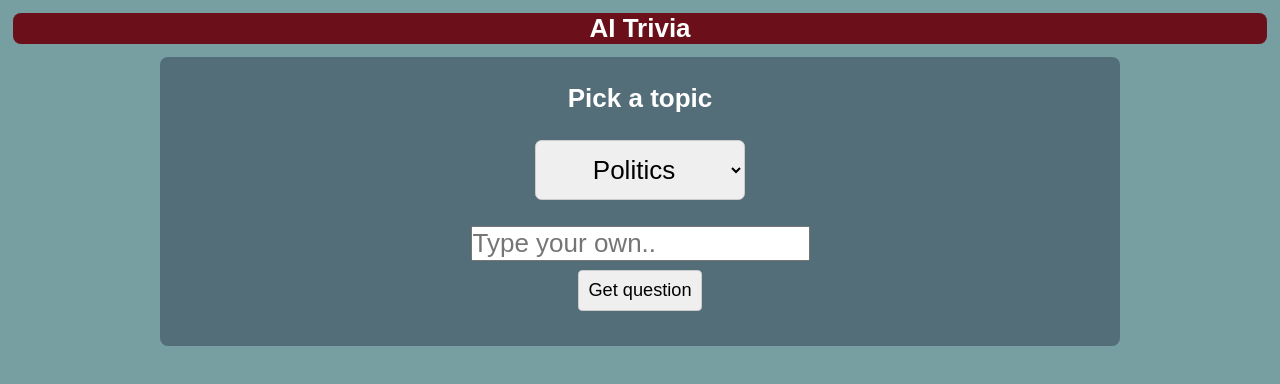
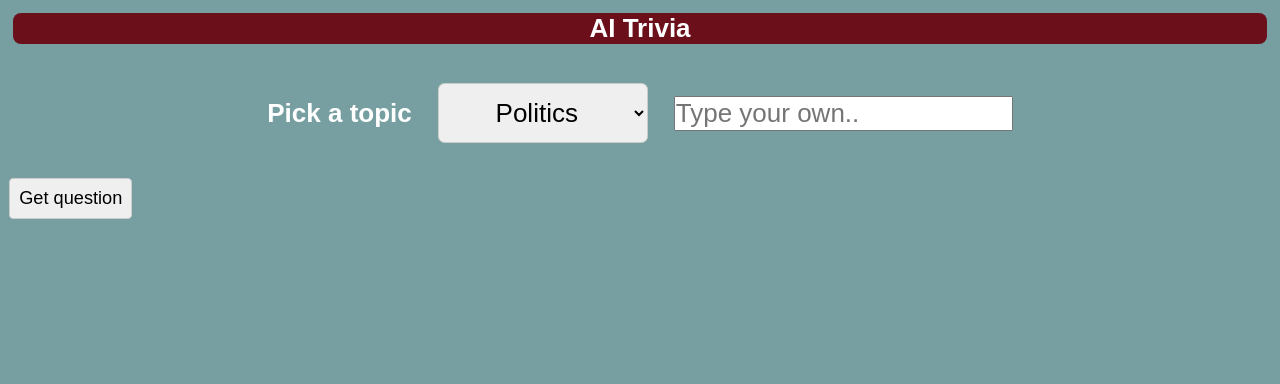
Before and after one commit to ellis0n/ai-trivia, a React (Create React App) app: page / in a window 1280 px wide. Shown: the top 384 px of the page. Built offline with nearby package versions, Linux system fonts and the light colour scheme.

Commit message:
replaced classnames with styled-components

```diff
--- a/src/App.css
+++ b/src/App.css
@@ -37,7 +37,7 @@ html {
 /* TOPIC SELECTION */
 
 .topic-form {
-	display: flex;
+  /* display: flex;
   flex-direction: column;
   align-items: center;
   justify-content: center;
@@ -46,16 +46,16 @@ html {
   margin: 0 12.5%;
   padding: 1em;
   background-color: #313e5080;
-	border-radius: 8px;
+  border-radius: 8px; */
 }
 
 .topic-form label {
-	color: white;
+  /* color: white;
   font-size: calc(10px + 2vmin);
   font-family: Arial, Helvetica, sans-serif;
   font-weight: 600;
   margin: 0;
-	padding: 0;
+  padding: 0; */
 }
 
 .topic-form select {
@@ -113,15 +113,15 @@ html {
 }
 
 .choice-wrapper {
-	display: grid;
+  /* display: grid;
 	grid-template-columns: repeat(2, 1fr);
 	grid-template-rows: repeat(2, 1fr);
 	grid-gap: 8px;
 	align-items: center;
 	/* justify-content: center; */
-	font-size: calc(10px + 2vmin);
+  /* font-size: calc(10px + 2vmin);
 	flex-wrap: wrap;
-	padding: 0 6%;
+	padding: 0 6%; */
 }
 
 .choice-card {
--- a/src/components/Answer.jsx
+++ b/src/components/Answer.jsx
@@ -1,11 +1,28 @@
 import React from "react";
+import styled from "styled-components";
+import AnswerButton from "./Button";
+
+const ChoiceCtn = styled.div`
+  width: 100%;
+  height: auto;
+  display: flex;
+  /* flex-direction: column; */
+  /* align-items: center; */
+  justify-content: center;
+  font-size: calc(10px + 2vmin);
+  /* margin: 0.5em; */
+  border: 2px solid #f7f0f518;
+  border-radius: 8px;
+  background-color: #313e50;
+  cursor: pointer;
+`;
 
 const Answer = ({ data, confirm }) => {
-	return (
-		<div className="choice-card" onClick={confirm}>
-			<p className="choice">{data}</p>
-		</div>
-	);
+  return (
+    <ChoiceCtn onClick={confirm}>
+      <AnswerButton text={data} theme={"answerButton"}></AnswerButton>
+    </ChoiceCtn>
+  );
 };
 
 export default Answer;
--- a/src/components/Button.jsx
+++ b/src/components/Button.jsx
@@ -8,9 +8,12 @@ const StyledButton = styled.button`
   font-size: 0.7em;
   border: 1px solid #ccc;
   border-radius: 0.25em;
+  cursor: pointer;
+  color: ${(props) =>
+    props.buttonTheme === "answerButton" ? "blue" : "black"};
 `;
 
-const Button = ({ text, handleClick }) => {
+const Button = ({ text, handleClick, theme }) => {
   const handleClickWithPrevent = (e) => {
     e.preventDefault();
     handleClick();
@@ -21,6 +24,7 @@ const Button = ({ text, handleClick }) => {
       onClick={(e) => {
         handleClickWithPrevent(e);
       }}
+      buttonTheme={theme}
     >
       {text}
     </StyledButton>
--- a/src/components/Header.jsx
+++ b/src/components/Header.jsx
@@ -1,7 +1,21 @@
 import React from "react";
+import styled from "styled-components";
+
+const Wrapper = styled.div`
+  display: flex;
+  flex-direction: column;
+  align-items: center;
+  justify-content: center;
+  font-size: calc(10px + 2vmin);
+  color: white;
+  margin: 0.5em;
+  font-weight: 800;
+  background-color: #6b0f1a;
+  border-radius: 8px;
+`;
 
 const Header = () => {
-	return <div className="header-wrapper">AI Trivia</div>;
+  return <Wrapper>AI Trivia</Wrapper>;
 };
 
 export default Header;
--- a/src/components/Question.jsx
+++ b/src/components/Question.jsx
@@ -1,5 +1,31 @@
 import React, { useState, useEffect } from "react";
 import Answer from "./Answer";
+import styled from "styled-components";
+
+const QuestionWrapper = styled.div`
+  display: flex;
+  flex-direction: column;
+  align-items: center;
+  justify-content: center;
+  font-size: calc(10px + 2vmin);
+  color: black;
+  margin: 0.5em;
+  font-weight: 800;
+  background-color: #6b0f1a;
+  border-radius: 8px;
+`;
+
+const ChoiceWrapper = styled.div`
+  display: grid;
+  grid-template-columns: repeat(2, 1fr);
+  grid-template-rows: repeat(2, 1fr);
+  grid-gap: 8px;
+  align-items: center;
+  /* justify-content: center; */
+  font-size: calc(10px + 2vmin);
+  flex-wrap: wrap;
+  padding: 0 6%;
+`;
 
 const Question = ({ question }) => {
   const [answer, setAnswer] = useState("");
@@ -36,10 +62,10 @@ const Question = ({ question }) => {
 
   return (
     <>
-			<div className="question-wrapper">
+      <QuestionWrapper>
         <h1>{data.q}</h1>
-			</div>
-			<div className="choice-wrapper">
+      </QuestionWrapper>
+      <ChoiceWrapper>
         {order.map((choice, i) => (
           <>
             <Answer key={i} data={choice} confirm={checkAnswer} />
@@ -48,7 +74,7 @@ const Question = ({ question }) => {
 						</div> */}
           </>
         ))}
-			</div>
+      </ChoiceWrapper>
     </>
   );
 };
--- a/src/components/TriviaWrapper.jsx
+++ b/src/components/TriviaWrapper.jsx
@@ -4,7 +4,37 @@ import Select from "./Select";
 import Input from "./Input";
 import Button from "./Button";
 import axios from "axios";
+import styled from "styled-components";
 
+const QuizForm = styled.form`
+  color: white;
+  font-size: calc(10px + 2vmin);
+  font-family: Arial, Helvetica, sans-serif;
+  font-weight: 600;
+  margin: 0;
+  padding: 0;
+  select {
+    text-align: center;
+    width: auto;
+    padding: 0.5em;
+    margin: 1em;
+    font-size: 1em;
+    border: 1px solid #ccc;
+    border-radius: 0.25em;
+    /* box-shadow: 0 1px 0 1px rgba(0, 0, 0, 0.04);
+	-webkit-appearance: none;
+	-moz-appearance: none; */
+    /* appearance: none; */
+  }
+  label {
+    color: white;
+    font-size: calc(10px + 2vmin);
+    font-family: Arial, Helvetica, sans-serif;
+    font-weight: 600;
+    margin: 0;
+    padding: 0;
+  }
+`;
 const TriviaWrapper = () => {
   const [topic, setTopic] = useState("");
   const [question, setQuestion] = useState("");
@@ -42,7 +72,7 @@ const TriviaWrapper = () => {
     <>
       {showForm ? (
         <>
-          <form className="topic-form">
+          <QuizForm>
             <label htmlFor="topic">Pick a topic</label>
             <Select handleSelect={handleSelect} data={data} name="trivia" />
             <Input
@@ -50,12 +80,8 @@ const TriviaWrapper = () => {
               placeholder="Type your own.."
               setTopic={setTopic}
             />
-            <Button
-              className="submit-btn"
-              handleClick={getTopic}
-              text="Get question"
-            />
-          </form>
+            <Button handleClick={getTopic} text="Get question" />
+          </QuizForm>
         </>
       ) : // <Form handleClick={getTopic} data={data} label={"Pick a topic"} />
       null}
```
Also changed, not shown: src/components/Form.jsx (deleted, +0 -32 lines). Lines whose indentation alone changed are shown as unchanged.
